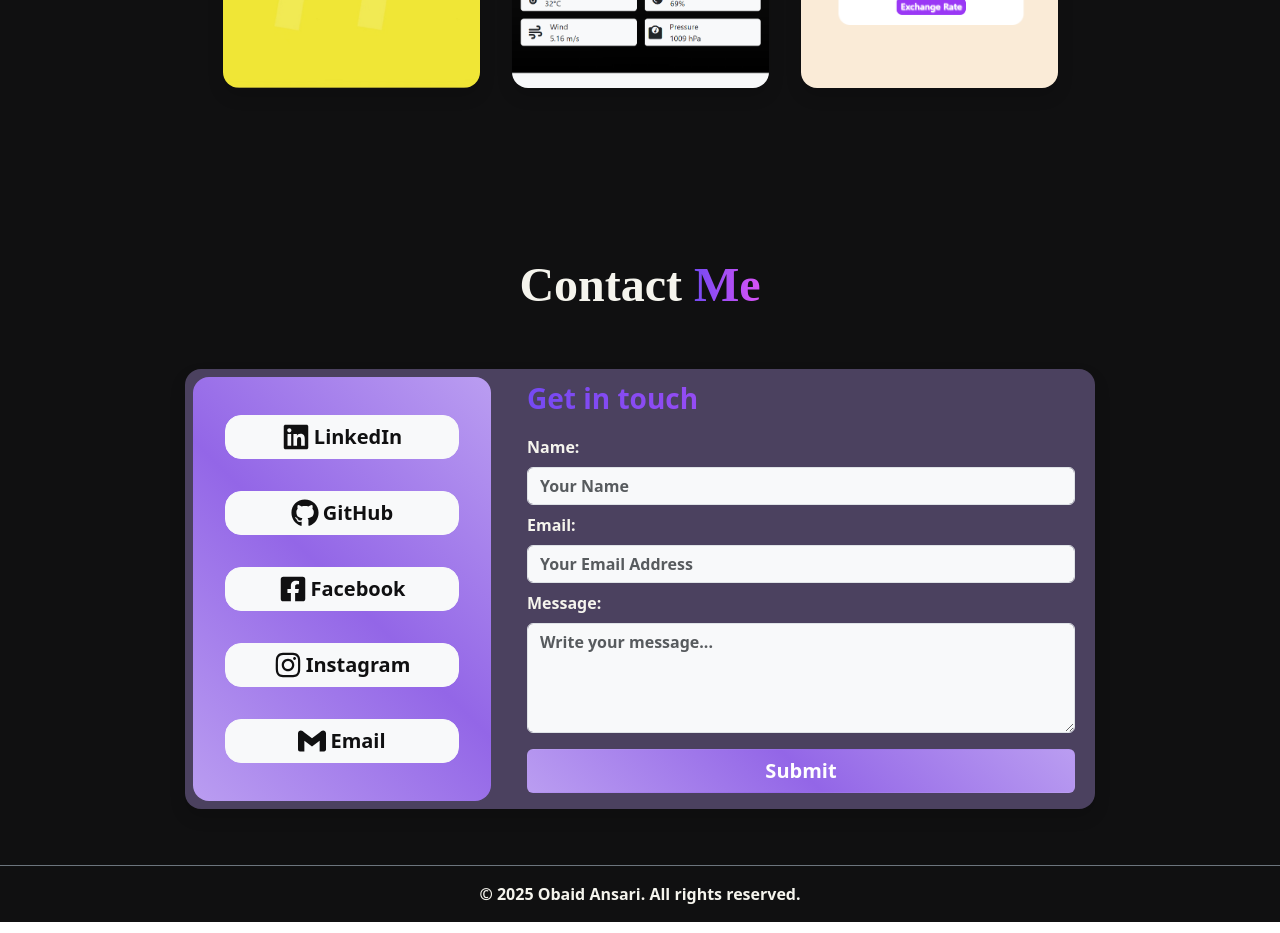
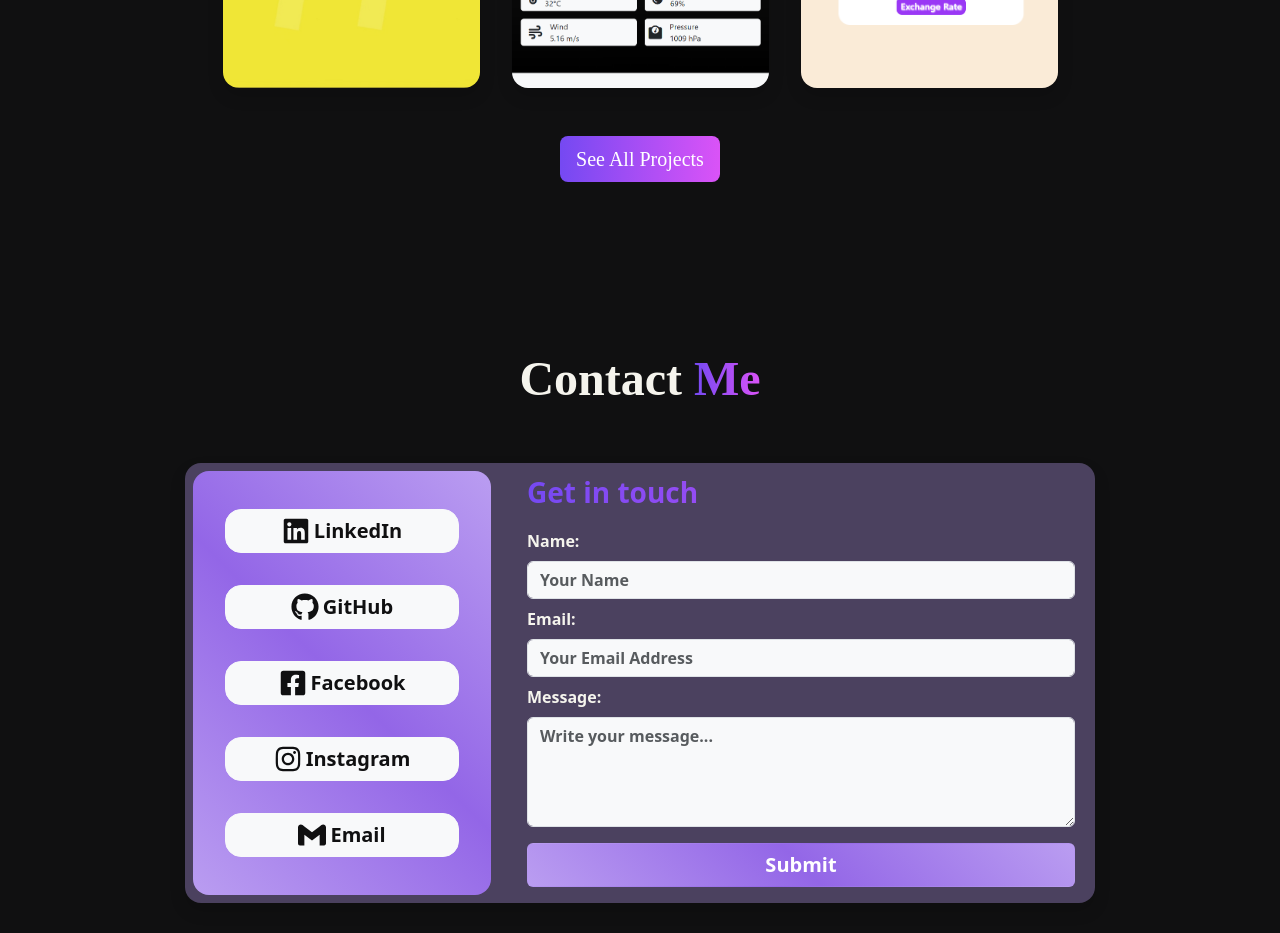
Before and after one commit to obaid-ansari/Portfolio, a React (Vite) app: page / in a window 1280 px wide. Shown: the part 3640-4573 px from the top of the page. Built offline with nearby package versions, Linux system fonts and the light colour scheme; a web font is replaced by a local one.

Commit message:
see all prejects button added

```diff
--- a/src/components/Projects.jsx
+++ b/src/components/Projects.jsx
@@ -68,7 +68,8 @@ const App = () => {
     <div className="container">
       <h3
         className="pt-5 display-5 fw-bold text-center"
-        style={{ color: "#f5f4ed" }}>
+        style={{ color: "#f5f4ed" }}
+      >
         My <span className="gradient">Projects</span>
       </h3>
 
@@ -82,7 +83,8 @@ const App = () => {
               whileHover={{ scale: 1.02 }}
               transition={{ duration: 0.3, ease: "easeInOut" }}
               onClick={() => setSelectedId(project.id)}
-              style={{ cursor: "pointer" }}>
+              style={{ cursor: "pointer" }}
+            >
               <motion.div
                 className="card shadow border-0 rounded-4"
                 style={{
@@ -95,7 +97,8 @@ const App = () => {
                   position: "relative",
                   willChange: "transform",
                 }}
-                layoutId={`image-${project.id}`}>
+                layoutId={`image-${project.id}`}
+              >
                 <div
                   style={{
                     position: "absolute",
@@ -108,7 +111,8 @@ const App = () => {
                     display: "flex",
                     justifyContent: "center",
                     alignItems: "center",
-                  }}>
+                  }}
+                >
                   <motion.p className="fw-bold ps-3 fs-3 d-flex">
                     {project.title}
                   </motion.p>
@@ -140,7 +144,8 @@ const App = () => {
                 alignItems: "center",
                 zIndex: 10000,
               }}
-              onClick={() => setSelectedId(null)}>
+              onClick={() => setSelectedId(null)}
+            >
               <motion.div
                 key={selectedId}
                 initial={{ opacity: 0, y: 50, scale: 0.96 }}
@@ -155,7 +160,8 @@ const App = () => {
                   background: "#101011",
                   willChange: "transform, opacity",
                   transform: "translateZ(0)",
-                }}>
+                }}
+              >
                 {(() => {
                   const project = projects.find((p) => p.id === selectedId);
                   return (
@@ -174,7 +180,8 @@ const App = () => {
                         href={project.link}
                         target="_blank"
                         rel="noopener noreferrer"
-                        className="pt-3 fw-bold fs-4 px-3 d-flex align-items-center text-decoration-none text-light">
+                        className="pt-3 fw-bold fs-4 px-3 d-flex align-items-center text-decoration-none text-light"
+                      >
                         {project.title} <FaLink className="ms-2" />
                       </motion.a>
                       <motion.p className="px-3 m-0 pt-1 pb-3">
@@ -188,6 +195,15 @@ const App = () => {
           )}
         </AnimatePresence>
       </LayoutGroup>
+      <div className="d-flex justify-content-center my-4">
+        <a
+          href="https://allprojectsinone.netlify.app/"
+          target="main"
+          className="btn gradient-btn btn-lg text-white"
+        >
+          See All Projects
+        </a>
+      </div>
     </div>
   );
 };
```
Also changed, not shown: package.json (+14 -14 lines), 1 other file (tests, documents, lock files or other folders).
